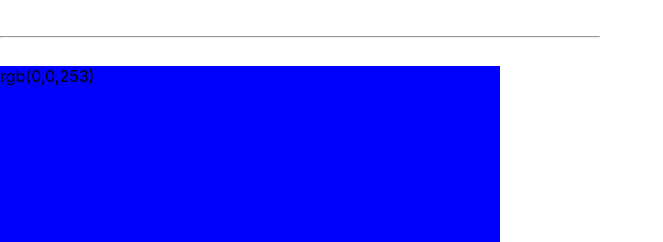
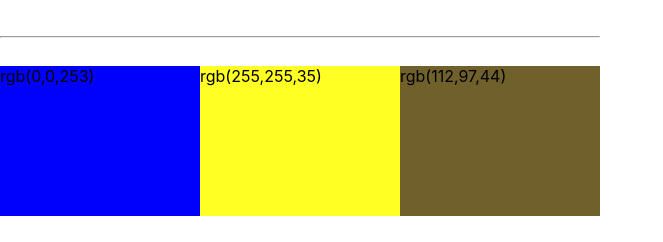
Before and after one commit to danieldaga/LAB-ReactTraining-1, a React (Create React App) app in the folder react-training-01/: page / in a window 1280 px wide. Shown: the part 708-950 px from the top of the page, without its empty margins (0-663 px from the left). Built offline with nearby package versions, Linux system fonts and the light colour scheme.

Commit message:
ex 4 done with style

```diff
--- a/react-training-01/src/App.css
+++ b/react-training-01/src/App.css
@@ -1,3 +1,7 @@
 .container-app{
   width: 600px;
 }
+.color-box-all{
+  display: flex;
+  flex-direction: row;
+}
--- a/react-training-01/src/App.js
+++ b/react-training-01/src/App.js
@@ -40,10 +40,15 @@ function App() {
       <br />
       <hr />
       <br />
-      <BoxColor r={0} g={0} b={253} />
-      <BoxColor r={255} g={255} b={35} />
+      <div className='color-box-all'>
+        <BoxColor r={0} g={0} b={253} />
+        <BoxColor r={255} g={255} b={35} />
 
-      <RandomBoxColor />
+        <RandomBoxColor />
+      </div>
+      <br />
+      <hr />
+      <br />
 
 
     </div>
--- a/react-training-01/src/components/BoxColor/BoxColor.css
+++ b/react-training-01/src/components/BoxColor/BoxColor.css
@@ -1,4 +1,4 @@
 .color-box{
-    width: 500px;
-    height: 300px;
+    width: 300px;
+    height: 150px;
 }
--- a/react-training-01/src/components/RandomBoxColor/RandomBoxColor.css
+++ b/react-training-01/src/components/RandomBoxColor/RandomBoxColor.css
@@ -1,4 +1,4 @@
 .random-color{
-    width: 500px;
-    height: 300px;
+    width: 300px;
+    height: 150px;
 }
```
